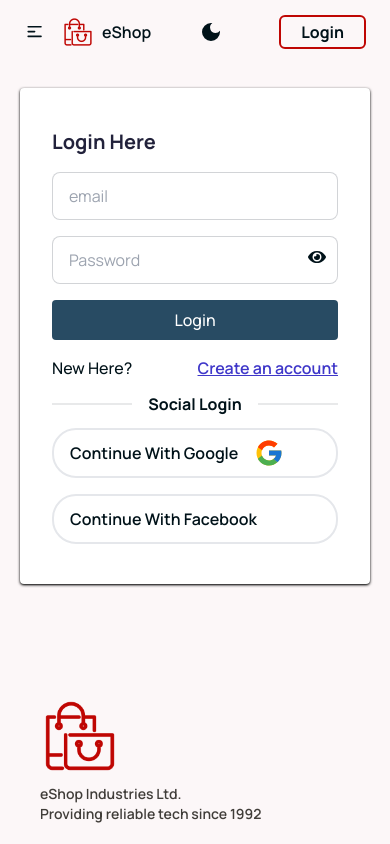
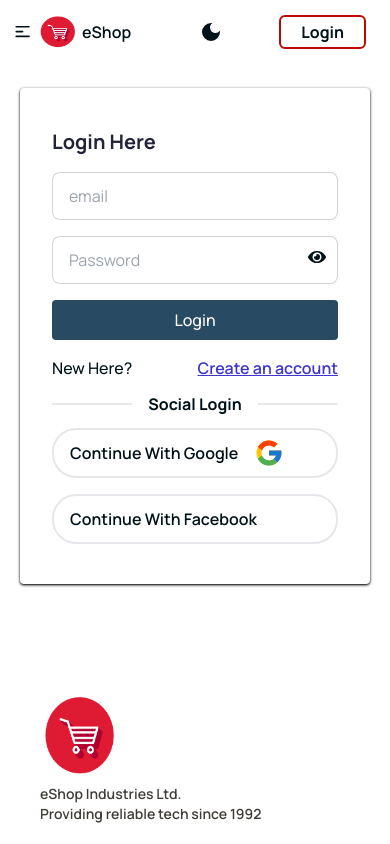
Before and after one commit to Bipon-Roy/e-shop-client, a React (Vite) app: page /login in a window 390 px wide. Shown: the top 844 px of the page. Built offline with nearby package versions, Linux system fonts and the light colour scheme; no server answers; some icons are missing.

Commit message:
changed website logo and updated design

```diff
--- a/src/index.css
+++ b/src/index.css
@@ -6,6 +6,6 @@
 
 body {
     font-family: "Manrope", sans-serif;
-    background-color: #fcf7f8;
+    background-color: white;
     color: #001219;
 }
--- a/src/pages/Login/Login.jsx
+++ b/src/pages/Login/Login.jsx
@@ -6,6 +6,7 @@ import { AuthContext } from "../../Provider/AuthProvider";
 import swal from "sweetalert";
 
 import { FaEye, FaEyeSlash } from "react-icons/fa";
+
 const Login = () => {
     const [showPassword, setShowPassword] = useState(false);
     const { logIn, signInWithGoogle, signInWithFacebook } = useContext(AuthContext);
@@ -29,9 +30,47 @@ const Login = () => {
                 swal("Eroor!", error.message, "error");
             });
     };
-    const handleSocialSignIn = (method) => {
+
+    const handleGoogleSignIn = (method) => {
         method()
             .then((result) => {
+                console.log(result.user);
+                route(location?.state ? location.state : "/");
+                swal("Welcome!", "Login Successful!", "success");
+            })
+            .catch((error) => {
+                console.error(error);
+            });
+    };
+    // const handleFacebookSignIn = (method) => {
+    //     method()
+    //         .then(async (result) => {
+    //             const credentials = await FacebookAuthProvider.credentialFromResult(result);
+    //             const token = credentials.accessToken;
+    //             console.log(token);
+    //             let photoUrl = result.user.photoURL + "?height=500&access_token=" + token;
+    //             console.log(photoUrl);
+    //             const name = result.user.displayName;
+    //             await handleUpdateProfile(name, photoUrl);
+    //             console.log(result.user);
+    //             route(location?.state ? location.state : "/");
+    //             swal("Welcome!", "Login Successful!", "success");
+    //         })
+    //         .catch((error) => {
+    //             console.error(error);
+    //         });
+    // };
+
+    const handleFacebookSignIn = (method) => {
+        method()
+            .then((result) => {
+                // const credentials = FacebookAuthProvider.credentialFromResult(result);
+                // const token = credentials.accessToken;
+                // console.log(token);
+                // let photoUrl = result.user.photoURL + "?height=500&access_token=" + token;
+                // console.log(photoUrl);
+                // const name = result.user.displayName;
+                // handleUpdateProfile(name, photoUrl);
                 console.log(result.user);
                 route(location?.state ? location.state : "/");
                 swal("Welcome!", "Login Successful!", "success");
@@ -92,14 +131,14 @@ const Login = () => {
                 <div className="divider font-bold my-4">Social Login</div>
                 <div className="flex flex-col gap-4 md:gap-0 md:flex-row justify-between">
                     <button
-                        onClick={() => handleSocialSignIn(signInWithGoogle)}
+                        onClick={() => handleGoogleSignIn(signInWithGoogle)}
                         className="font-semibold flex gap-4 px-4 py-2 bg-white rounded-3xl items-center relative border-2"
                     >
                         Continue With Google
                         <FcGoogle className=" text-3xl" />
                     </button>
                     <button
-                        onClick={() => handleSocialSignIn(signInWithFacebook)}
+                        onClick={() => handleFacebookSignIn(signInWithFacebook)}
                         className="font-semibold flex gap-4 px-4 py-2 border-2 bg-white rounded-3xl items-center "
                     >
                         Continue With Facebook
--- a/src/pages/Shared/Navbar/Navbar.jsx
+++ b/src/pages/Shared/Navbar/Navbar.jsx
@@ -2,7 +2,7 @@ import { Link, NavLink } from "react-router-dom";
 import "./Navbar.css";
 import { useContext, useEffect, useState } from "react";
 import { AuthContext } from "../../../Provider/AuthProvider";
-import logo from "../../../assets/logo.png";
+import logo from "../../../assets/Logo.png";
 import { MdDarkMode, MdOutlineLightMode } from "react-icons/md";
 
 const Navbar = () => {
@@ -59,7 +59,7 @@ const Navbar = () => {
             <nav className="navbar max-w-7xl mx-auto pr-6 lg:px-0 lg:py-2 ">
                 <div className="navbar-start">
                     <div className="dropdown">
-                        <label tabIndex={0} className="btn btn-ghost lg:hidden">
+                        <label tabIndex={0} className="btn btn-ghost p-1 lg:hidden">
                             <svg
                                 xmlns="http://www.w3.org/2000/svg"
                                 className="h-5 w-5"
@@ -82,8 +82,12 @@ const Navbar = () => {
                             {links}
                         </ul>
                     </div>
-                    <div className="flex gap-2 items-center py-1">
-                        <img src={logo} className="w-8 h-8 md:w-[60px] md:h-[60px]" alt="NavLogo" />
+                    <div className="flex gap-1 items-center py-1">
+                        <img
+                            src={logo}
+                            className="w-10 h-8 md:w-[70px] md:h-[60px]"
+                            alt="NavLogo"
+                        />
                         <h1 className="text-base md:text-2xl font-semibold">eShop</h1>
                     </div>
                 </div>
```
Also changed, not shown: public/logo.png, src/assets/logo.png.
